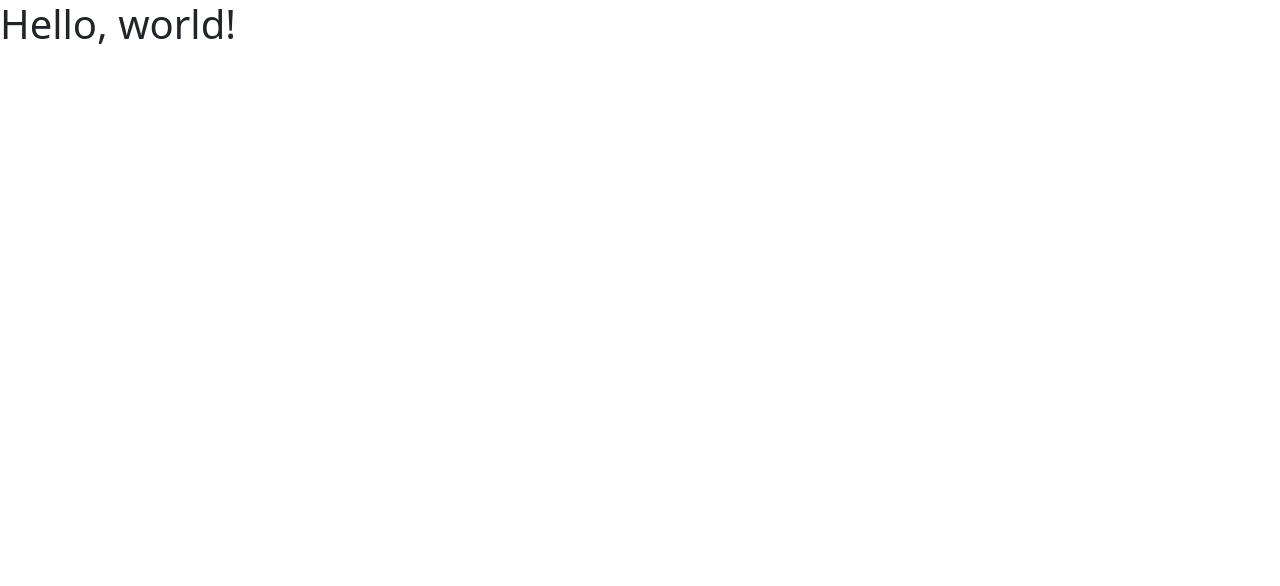
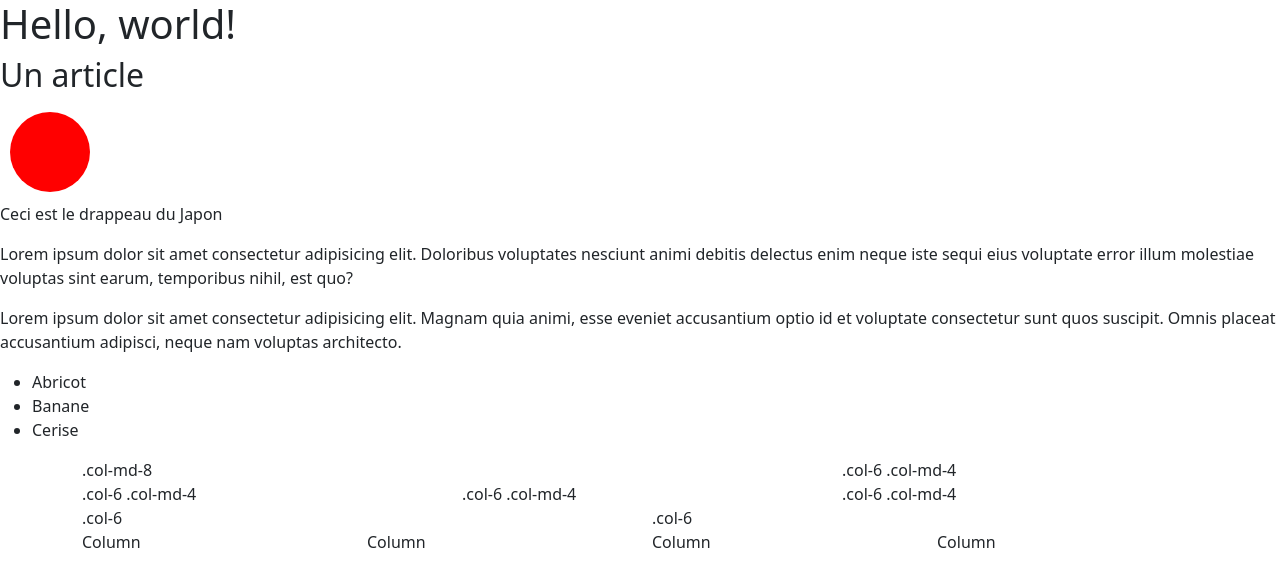
Before and after one commit to wizz7533/Bootstrap, a plain HTML site: page 01-maquette/index.html in a window 1280 px wide. Drawn offline with nearby package versions, Linux system fonts and the light colour scheme.

Commit message:
test de grille bootstrap5

```diff
--- a/01-maquette/index.html
+++ b/01-maquette/index.html
@@ -14,6 +14,51 @@
 
 <body>
     <h1>Hello, world!</h1>
+    <article>
+        <h2>Un article</h2>
+        <figure>
+            <svg height="100" width="100">
+            <circle cx="50" cy="50" r="40" fill="red"></circle>
+        </svg>
+            <figcaption>Ceci est le drappeau du Japon</figcaption>
+        </figure>
+        <p>Lorem ipsum dolor sit amet consectetur adipisicing elit. Doloribus voluptates nesciunt animi debitis delectus enim neque iste sequi eius voluptate error illum molestiae voluptas sint earum, temporibus nihil, est quo?</p>
+        <p>Lorem ipsum dolor sit amet consectetur adipisicing elit. Magnam quia animi, esse eveniet accusantium optio id et voluptate consectetur sunt quos suscipit. Omnis placeat accusantium adipisci, neque nam voluptas architecto.</p>
+        <ul>
+            <li>Abricot</li>
+            <li>Banane</li>
+            <li>Cerise</li>
+        </ul>
+    </article>
+
+    <div class="container">
+        <!-- Stack the columns on mobile by making one full-width and the other half-width -->
+        <div class="row">
+            <div class="col-md-8">.col-md-8</div>
+            <div class="col-6 col-md-4">.col-6 .col-md-4</div>
+        </div>
+
+        <!-- Columns start at 50% wide on mobile and bump up to 33.3% wide on desktop -->
+        <div class="row">
+            <div class="col-6 col-md-4">.col-6 .col-md-4</div>
+            <div class="col-6 col-md-4">.col-6 .col-md-4</div>
+            <div class="col-6 col-md-4">.col-6 .col-md-4</div>
+        </div>
+
+        <!-- Columns are always 50% wide, on mobile and desktop -->
+        <div class="row">
+            <div class="col-6">.col-6</div>
+            <div class="col-6">.col-6</div>
+        </div>
+    </div>
+    <div class="container">
+        <div class="row row-cols-1 row-cols-sm-2 row-cols-md-4">
+            <div class="col">Column</div>
+            <div class="col">Column</div>
+            <div class="col">Column</div>
+            <div class="col">Column</div>
+        </div>
+    </div>
 
     <!-- Optional JavaScript; choose one of the two! -->
 
```
Also changed, not shown: liens et commandes.txt (+14 -0 lines).
